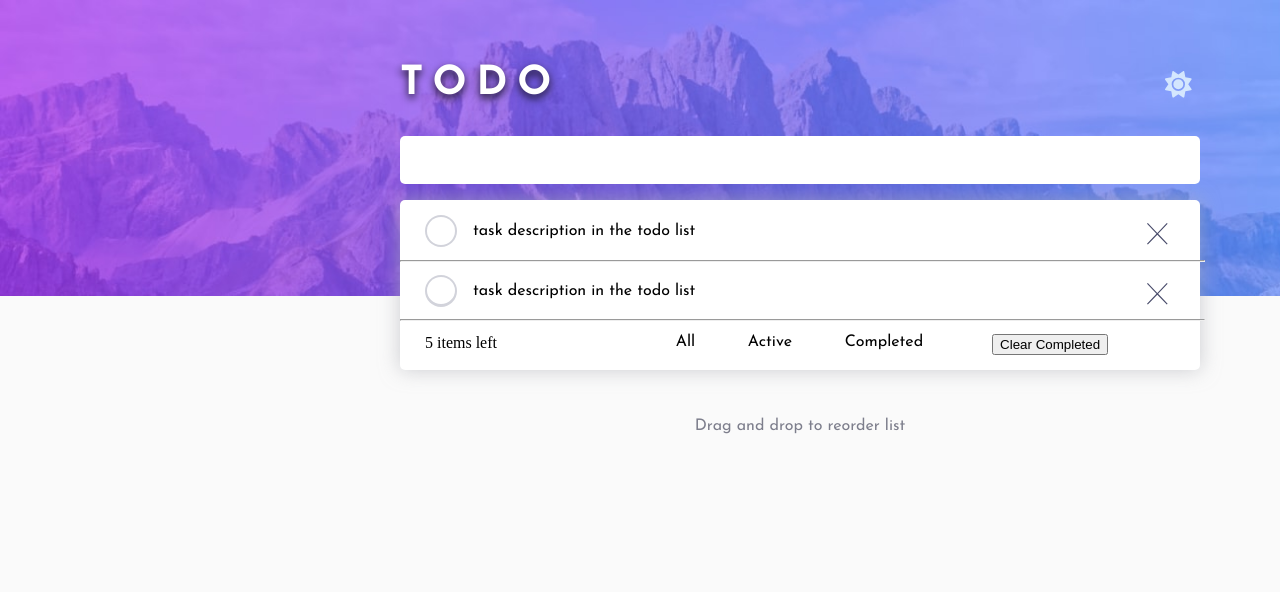
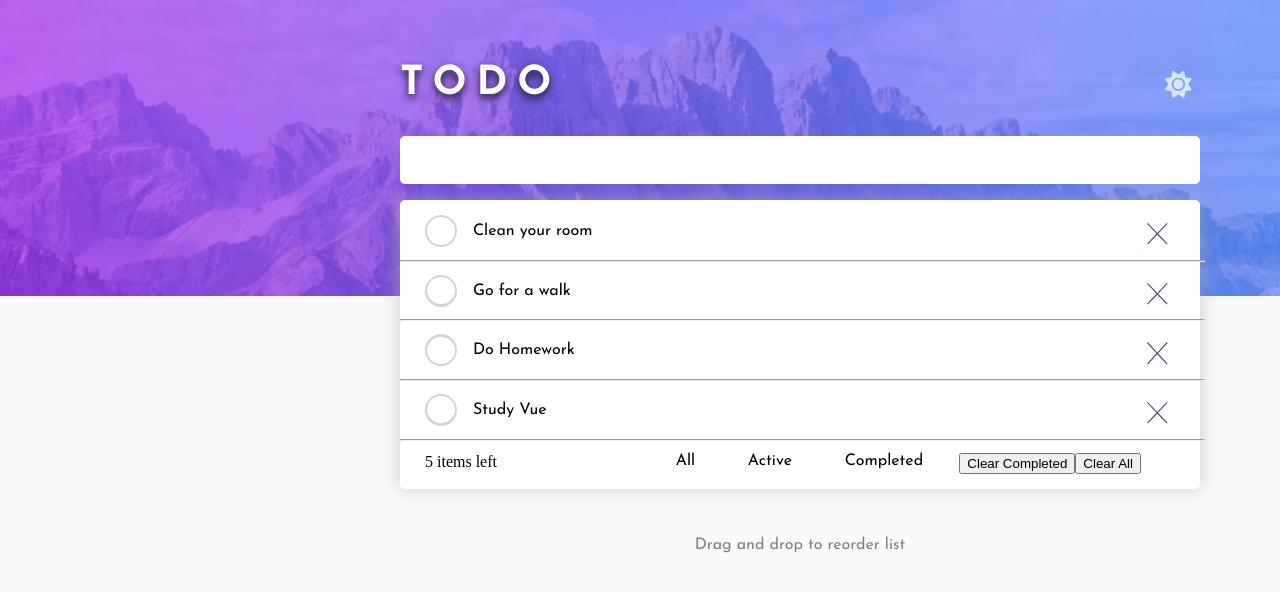
Before and after one commit to Makita7/Vue-TodoList, a Vue app: page / in a window 1280 px wide. Shown: the top 592 px of the page. Built offline with nearby package versions, Linux system fonts and the light colour scheme.

Commit message:
rendering list

```diff
--- a/src/App.vue
+++ b/src/App.vue
@@ -2,7 +2,22 @@
     import '@fortawesome/free-solid-svg-icons';
     import BaseHeader from './components/BaseHeader.vue';
     import BaseInput from './components/BaseInput.vue';
-import ListItems from './components/ListItems.vue';
+    import ListItems from './components/ListItems.vue';
+</script>
+
+<script>
+    export default{
+        data(){
+            return{
+                TodoList: [
+                    { id: 1, task: 'Clean your room', done: false },
+                    { id: 2, task: 'Go for a walk', done: false },
+                    { id: 3, task: 'Do Homework', done: false },
+                    { id: 4, task: 'Study Vue', done: false },
+                ]
+            }
+        },
+    }
 </script>
 
 <template>
@@ -11,7 +26,7 @@ import ListItems from './components/ListItems.vue';
             <div class="absolute innerContainer">
                 <BaseHeader/>
                 <BaseInput/>
-                <ListItems/>
+                <ListItems :TodoList="TodoList"/>
                 <p class="dragtext">Drag and drop to reorder list</p>
             </div>
         </div>
--- a/src/components/BaseListFilters.vue
+++ b/src/components/BaseListFilters.vue
@@ -1,4 +1,16 @@
 
+<script>
+    export default{
+        name: 'ListFilters',
+        props: ['TodoList'],
+        methods: {
+            DeleteAll(){
+                this.TodoList = []
+            }
+        }
+    }
+
+</script>
 
 <template>
     <div class="flex">
@@ -14,6 +26,10 @@
             <button>
                 Clear Completed
             </button>
+            <button @click="DeleteAll">
+                Clear All
+            </button>
+
         </div>
     </div>
 </template>
--- /dev/null
+++ b/src/components/BaseListItem.vue
@@ -0,0 +1,89 @@
+
+<script>
+    export default{
+        name: 'TodoList',
+        props: {
+            id: Number,
+            task: String,
+            done: Boolean
+        },
+        methods: {
+            DeleteTodo(){
+                this.TodoList = this.TodoList.value.filter( t => t !== todo)
+            }
+        }
+    }
+
+</script>
+
+<template>
+    <div>
+        <div class="flex TodoItem">
+            <div v-show="done" class="checkWrapper">
+                <div class="check"  @click="(done = !done)" >
+                    <img alt="check" src="../assets/icon-check.svg"/>
+                </div>
+            </div>
+            <div v-show="!done" class="checkWrapperFalse">
+                <div class="check"  @click="(done = !done)" >
+                    <img class="circle" alt="blanck done" src="../assets/white-circle.svg"/>
+                </div>
+            </div>
+            <p>{{task}}</p>
+            <img @click="DeleteTodo" src="../assets/icon-cross.svg" alt="delete todo item" class="delete"/>
+        </div>
+        <hr class="divider"/>
+    </div>
+</template>
+
+<style scoped>
+    .checkWrapper{
+        background: linear-gradient( 160deg ,hsl(192, 100%, 67%), hsl(280, 87%, 65%));
+        height: 2rem;
+        width: 2rem;
+        border-radius: 50%;
+        box-sizing: border-box;
+    }
+    .checkWrapperFalse{
+        background: linear-gradient( 160deg ,hsl(233, 11%, 84%), hsl(233, 11%, 84%));
+        height: 2rem;
+        width: 2rem;
+        border-radius: 50%;
+        box-sizing: border-box;
+        transition: all 2s ease-in-out;
+    }
+    .checkWrapperFalse:hover{
+        background: linear-gradient( 160deg ,hsl(192, 100%, 67%), hsl(280, 87%, 65%));
+    }
+    .check{
+        color: white;
+    }
+    .check img {
+        margin: auto;
+        padding-top: 0.6rem;
+        display: block;
+        width: 1rem;
+    }
+    .check .circle {
+        margin: auto;
+        padding-top: 0.15rem;
+        display: block;
+        width: 1.7rem;
+    }
+    img.delete {
+        width: 1.3rem;
+        height: 1.4rem;
+        padding-top: 0.5rem;
+    }
+    .TodoItem p{
+        padding: 0.5rem 1rem;
+        width: 92%;
+        box-sizing: border-box;
+    }
+    .divider{
+        width: 107%;
+        margin: 0.8rem 0;
+        background-color: hsl(0, 0%, 98%);
+        margin-left: -25px;
+    }
+</style>
--- a/src/components/ListItems.vue
+++ b/src/components/ListItems.vue
@@ -1,53 +1,22 @@
 
-<script setup>
-import { ref } from 'vue';
-import BaseListFilters from './BaseListFilters.vue';
+<script>
+    import BaseListFilters from './BaseListFilters.vue';
+    import BaseListItem from './BaseListItem.vue';
 
-    const Checkbox = ref(false);
-
+    export default{
+        name: 'ListItems',
+        props: ['TodoList'],
+        components: {
+            BaseListFilters,
+            BaseListItem
+        },
+}
 </script>
 
 <template>
     <div class="Wrapper">
-        <div>
-            <div class="flex TodoItem">
-                <div v-show="Checkbox" class="checkWrapper">
-                    <div class="check"  @click="(Checkbox = !Checkbox)" >
-                        <img alt="check" src="../assets/icon-check.svg"/>
-                    </div>
-                </div>
-                <div v-show="!Checkbox" class="checkWrapperFalse">
-                    <div class="check"  @click="(Checkbox = !Checkbox)" >
-                        <img class="circle" alt="blanck checkbox" src="../assets/white-circle.svg"/>
-                    </div>
-                </div>
-                <p>task description in the todo list</p>
-                <img src="../assets/icon-cross.svg" alt="delete todo item" class="delete">
-            </div>
-            <hr class="divider"/>
-        </div>
-
-
-        <div>
-            <div class="flex TodoItem">
-                <div v-show="Checkbox" class="checkWrapper">
-                    <div class="check"  @click="(Checkbox = !Checkbox)" >
-                        <img alt="check" src="../assets/icon-check.svg"/>
-                    </div>
-                </div>
-                <div v-show="!Checkbox" class="checkWrapperFalse">
-                    <div class="check"  @click="(Checkbox = !Checkbox)" >
-                        <img class="circle" alt="blanck checkbox" src="../assets/white-circle.svg"/>
-                    </div>
-                </div>
-                <p>task description in the todo list</p>
-                <img src="../assets/icon-cross.svg" alt="delete todo item" class="delete">
-            </div>
-            <hr class="divider"/>
-        </div>
-
-        <BaseListFilters/>
-
+        <BaseListItem v-for="i in TodoList" :task="i.task" :done="i.done" :id="i.id"/>
+        <BaseListFilters :TodoList="TodoList"/>
     </div>
 </template>
 
@@ -60,53 +29,4 @@ import BaseListFilters from './BaseListFilters.vue';
         box-sizing: border-box;
         box-shadow: 0px 0px 20px hsl(233deg 6% 71% / 64%);
     }
-    .checkWrapper{
-        background: linear-gradient( 160deg ,hsl(192, 100%, 67%), hsl(280, 87%, 65%));
-        height: 2rem;
-        width: 2rem;
-        border-radius: 50%;
-        box-sizing: border-box;
-    }
-    .checkWrapperFalse{
-        background: linear-gradient( 160deg ,hsl(233, 11%, 84%), hsl(233, 11%, 84%));
-        height: 2rem;
-        width: 2rem;
-        border-radius: 50%;
-        box-sizing: border-box;
-        transition: all 2s ease-in-out;
-    }
-    .checkWrapperFalse:hover{
-        background: linear-gradient( 160deg ,hsl(192, 100%, 67%), hsl(280, 87%, 65%));
-    }
-    .check{
-        color: white;
-    }
-    .check img {
-        margin: auto;
-        padding-top: 0.6rem;
-        display: block;
-        width: 1rem;
-    }
-    .check .circle {
-        margin: auto;
-        padding-top: 0.15rem;
-        display: block;
-        width: 1.7rem;
-    }
-    img.delete {
-        width: 1.3rem;
-        height: 1.4rem;
-        padding-top: 0.5rem;
-    }
-    .TodoItem p{
-        padding: 0.5rem 1rem;
-        width: 92%;
-        box-sizing: border-box;
-    }
-    .divider{
-        width: 107%;
-        margin: 0.8rem 0;
-        background-color: hsl(0, 0%, 98%);
-        margin-left: -25px;
-    }
 </style>
```
